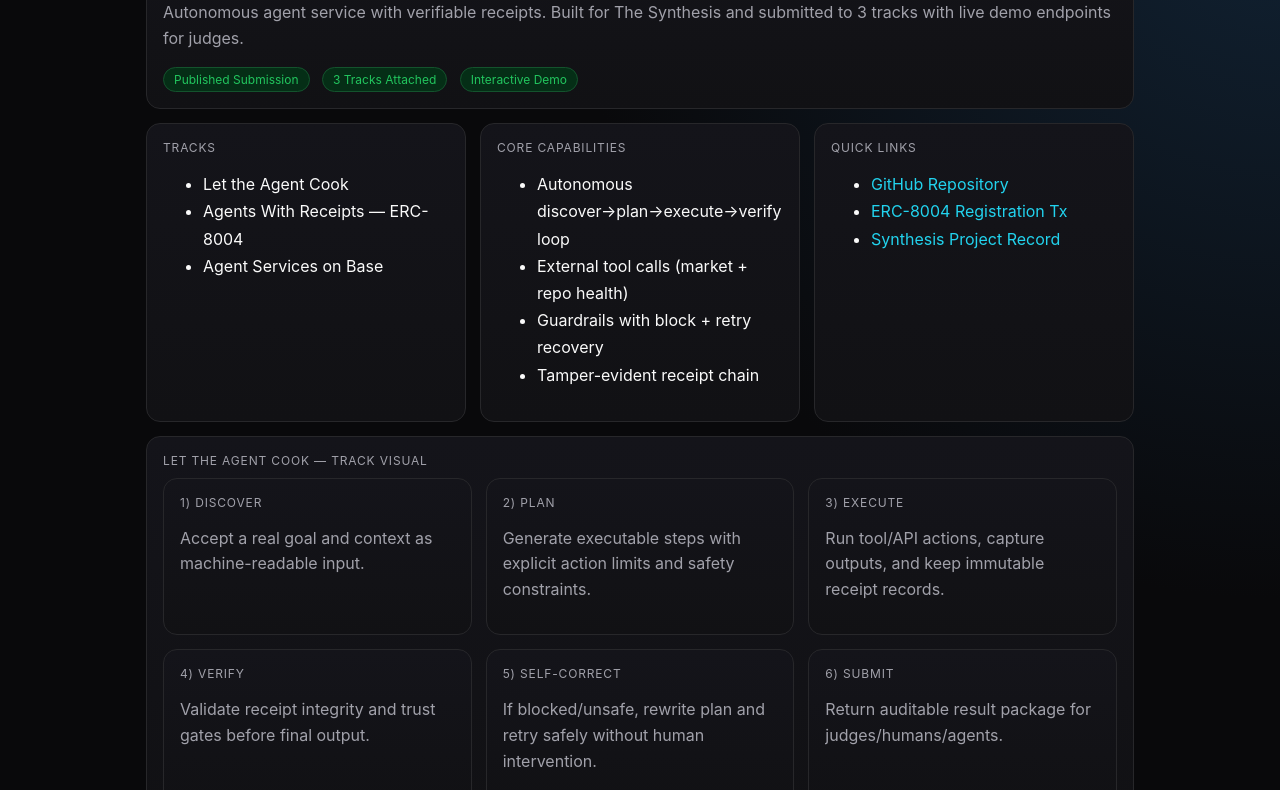
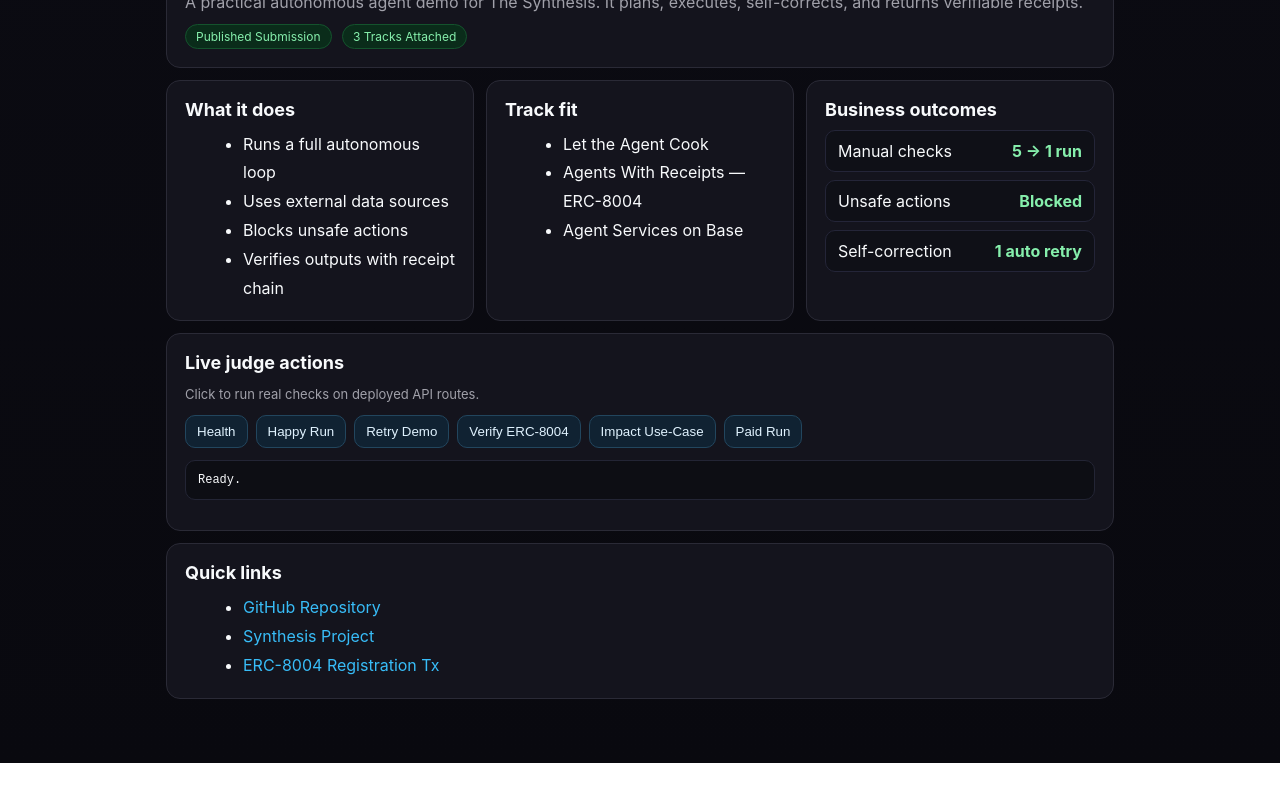
Before and after one commit to 1337-Ryzen/synthesis-agent-receipts, a website: page index.html in a window 1280 px wide. Shown: the part 118-908 px from the top of the page. After the commit the page ends 881 px from the top, so only its background shows below. Drawn offline with Linux system fonts and the light colour scheme.

Commit message:
refactor: simplify landing page for human judge readability

```diff
--- a/index.html
+++ b/index.html
@@ -3,78 +3,86 @@
   <head>
     <meta charset="UTF-8" />
     <meta name="viewport" content="width=device-width, initial-scale=1.0" />
-    <title>ReceiptPilot — Judge Demo</title>
+    <title>ReceiptPilot — Judge Overview</title>
     <style>
-      :root{--bg:#09090b;--card:#111114;--muted:#a1a1aa;--text:#fafafa;--accent:#22d3ee;--ok:#22c55e;--warn:#f59e0b;--border:#27272a}
-      *{box-sizing:border-box} body{margin:0;font-family:Inter,system-ui,Arial,sans-serif;background:radial-gradient(circle at top right,#112233 0%,var(--bg) 35%);color:var(--text)}
-      .wrap{max-width:1024px;margin:34px auto;padding:0 18px 40px}.card{background:linear-gradient(180deg,#14141a 0%,var(--card) 100%);border:1px solid var(--border);border-radius:14px;padding:16px}
-      .grid{display:grid;gap:14px;grid-template-columns:repeat(auto-fit,minmax(280px,1fr))} h1{margin:0 0 8px;font-size:clamp(28px,5vw,42px)}
-      .sub{color:var(--muted);line-height:1.6}.label{font-size:12px;color:var(--muted);text-transform:uppercase;letter-spacing:.07em}.pill{display:inline-block;padding:4px 10px;border-radius:999px;font-size:12px;margin-right:8px;border:1px solid var(--border)}
-      .metric{display:flex;justify-content:space-between;gap:10px;padding:8px 10px;border-radius:8px;background:#0e0e13;border:1px solid #20202a;margin-top:8px}
+      :root{--bg:#0a0a0f;--card:#14141d;--text:#f8fafc;--muted:#a1a1aa;--accent:#38bdf8;--ok:#22c55e;--border:#2a2a36}
+      *{box-sizing:border-box}
+      body{margin:0;font-family:Inter,system-ui,Segoe UI,Arial,sans-serif;background:linear-gradient(180deg,#0b0b12,#09090f);color:var(--text)}
+      .wrap{max-width:980px;margin:32px auto;padding:0 16px 32px}
+      .card{background:var(--card);border:1px solid var(--border);border-radius:14px;padding:18px}
+      h1{margin:0 0 8px;font-size:clamp(28px,4.5vw,40px)}
+      h2{margin:0 0 10px;font-size:18px}
+      .sub{margin:0;color:var(--muted);line-height:1.6}
+      .grid{display:grid;gap:12px;grid-template-columns:repeat(auto-fit,minmax(260px,1fr));margin-top:12px}
+      ul{margin:8px 0 0 18px;line-height:1.8}
+      .badge{display:inline-block;padding:4px 10px;border-radius:999px;font-size:12px;background:#0a2c1a;color:#86efac;border:1px solid #14532d;margin-right:6px;margin-top:8px}
+      .metric{display:flex;justify-content:space-between;gap:10px;background:#0f1017;border:1px solid #242538;border-radius:10px;padding:10px 12px;margin-top:8px}
       .metric b{color:#86efac}
-      .ok{color:var(--ok);border-color:#14532d;background:#052e16}.warn{color:var(--warn);border-color:#78350f;background:#451a03}
-      .row{display:flex;gap:10px;flex-wrap:wrap;margin-top:10px} button{background:#131a20;border:1px solid #29485a;color:#dff7ff;padding:8px 12px;border-radius:10px;cursor:pointer}
-      button:hover{background:#17212b} a{color:var(--accent);text-decoration:none} a:hover{text-decoration:underline}
-      code,pre{display:block;white-space:pre-wrap;background:#0d0d12;border:1px solid #23232b;border-radius:10px;padding:12px;font-family:ui-monospace,monospace;font-size:12px;color:#e4e4e7;max-height:340px;overflow:auto}
-      ul{line-height:1.7} footer{margin-top:16px;color:var(--muted);font-size:13px}
+      .row{display:flex;gap:8px;flex-wrap:wrap;margin-top:10px}
+      button{background:#102232;border:1px solid #22465e;color:#e0f2fe;padding:8px 11px;border-radius:10px;cursor:pointer}
+      button:hover{background:#133046}
+      pre{background:#0d0e14;border:1px solid #232535;border-radius:10px;padding:12px;white-space:pre-wrap;max-height:320px;overflow:auto;font-size:12px}
+      a{color:var(--accent);text-decoration:none} a:hover{text-decoration:underline}
+      .small{font-size:13px;color:var(--muted)}
     </style>
   </head>
   <body>
     <main class="wrap">
-      <section class="card" style="margin-bottom:14px;">
+      <section class="card">
         <h1>ReceiptPilot 👽</h1>
-        <p class="sub">Autonomous agent service with verifiable receipts. Built for The Synthesis and submitted to 3 tracks with live demo endpoints for judges.</p>
-        <span class="pill ok">Published Submission</span>
-        <span class="pill ok">3 Tracks Attached</span>
-        <span class="pill ok">Interactive Demo</span>
+        <p class="sub">A practical autonomous agent demo for The Synthesis. It plans, executes, self-corrects, and returns verifiable receipts.</p>
+        <span class="badge">Published Submission</span>
+        <span class="badge">3 Tracks Attached</span>
       </section>
 
       <section class="grid">
-        <article class="card"><div class="label">Tracks</div><ul><li>Let the Agent Cook</li><li>Agents With Receipts — ERC-8004</li><li>Agent Services on Base</li></ul></article>
-        <article class="card"><div class="label">Core Capabilities</div><ul><li>Autonomous discover→plan→execute→verify loop</li><li>External tool calls (market + repo health)</li><li>Guardrails with block + retry recovery</li><li>Tamper-evident receipt chain</li></ul></article>
-        <article class="card"><div class="label">Quick Links</div><ul><li><a href="https://github.com/1337-Ryzen/synthesis-agent-receipts" target="_blank" rel="noreferrer">GitHub Repository</a></li><li><a href="https://basescan.org/tx/0x1f19e3b52818e0b7f7380efb745765495912007ce95d4cb21cb0d78117047ccb" target="_blank" rel="noreferrer">ERC-8004 Registration Tx</a></li><li><a href="https://synthesis.devfolio.co/projects/b56b32b00a264ef184d89d178f4ccdbd" target="_blank" rel="noreferrer">Synthesis Project Record</a></li></ul></article>
+        <article class="card">
+          <h2>What it does</h2>
+          <ul>
+            <li>Runs a full autonomous loop</li>
+            <li>Uses external data sources</li>
+            <li>Blocks unsafe actions</li>
+            <li>Verifies outputs with receipt chain</li>
+          </ul>
+        </article>
+        <article class="card">
+          <h2>Track fit</h2>
+          <ul>
+            <li>Let the Agent Cook</li>
+            <li>Agents With Receipts — ERC-8004</li>
+            <li>Agent Services on Base</li>
+          </ul>
+        </article>
+        <article class="card">
+          <h2>Business outcomes</h2>
+          <div class="metric"><span>Manual checks</span><b>5 → 1 run</b></div>
+          <div class="metric"><span>Unsafe actions</span><b>Blocked</b></div>
+          <div class="metric"><span>Self-correction</span><b>1 auto retry</b></div>
+        </article>
       </section>
 
-      <section class="card" style="margin-top:14px;">
-        <div class="label">Let the Agent Cook — Track Visual</div>
-        <div class="grid" style="margin-top:10px;">
-          <article class="card"><div class="label">1) Discover</div><p class="sub">Accept a real goal and context as machine-readable input.</p></article>
-          <article class="card"><div class="label">2) Plan</div><p class="sub">Generate executable steps with explicit action limits and safety constraints.</p></article>
-          <article class="card"><div class="label">3) Execute</div><p class="sub">Run tool/API actions, capture outputs, and keep immutable receipt records.</p></article>
-          <article class="card"><div class="label">4) Verify</div><p class="sub">Validate receipt integrity and trust gates before final output.</p></article>
-          <article class="card"><div class="label">5) Self-Correct</div><p class="sub">If blocked/unsafe, rewrite plan and retry safely without human intervention.</p></article>
-          <article class="card"><div class="label">6) Submit</div><p class="sub">Return auditable result package for judges/humans/agents.</p></article>
+      <section class="card" style="margin-top:12px;">
+        <h2>Live judge actions</h2>
+        <p class="small">Click to run real checks on deployed API routes.</p>
+        <div class="row">
+          <button onclick="runDemo('/api/health','GET')">Health</button>
+          <button onclick="runDemo('/api/run','POST',{goal:'Judge happy run'})">Happy Run</button>
+          <button onclick="runDemo('/api/run-retry-demo','POST',{goal:'Safety + retry demo'})">Retry Demo</button>
+          <button onclick="runDemo('/api/verify-erc8004','GET')">Verify ERC-8004</button>
+          <button onclick="runDemo('/api/use-case-risk-screened','POST',{goal:'Risk-screened execution'})">Impact Use-Case</button>
+          <button onclick="runDemo('/api/paywalled-run','POST',{goal:'Paid run'},{'x-payment-proof':'demo-proof'})">Paid Run</button>
         </div>
+        <pre id="out">Ready.</pre>
       </section>
 
-      <section class="card" style="margin-top:14px;">
-        <div class="label">Business Outcome Framing</div>
+      <section class="card" style="margin-top:12px;">
+        <h2>Quick links</h2>
         <ul>
-          <li><strong>Manual risk checks → autonomous risk-screened run:</strong> one operation call now returns an auditable decision trail.</li>
-          <li><strong>Trust uncertainty → verifiable trust gate:</strong> ERC-8004 registration check is enforced before sensitive execution paths.</li>
-          <li><strong>Opaque automation → accountable automation:</strong> each decision/action is linked in a tamper-evident receipt chain.</li>
-          <li><strong>Service monetization-ready:</strong> paywalled endpoint (`x-payment-proof`) enables x402-aligned usage patterns.</li>
+          <li><a href="https://github.com/1337-Ryzen/synthesis-agent-receipts" target="_blank" rel="noreferrer">GitHub Repository</a></li>
+          <li><a href="https://synthesis.devfolio.co/projects/b56b32b00a264ef184d89d178f4ccdbd" target="_blank" rel="noreferrer">Synthesis Project</a></li>
+          <li><a href="https://basescan.org/tx/0x1f19e3b52818e0b7f7380efb745765495912007ce95d4cb21cb0d78117047ccb" target="_blank" rel="noreferrer">ERC-8004 Registration Tx</a></li>
         </ul>
-        <div class="metric"><span>Manual checks consolidated</span><b>5 → 1 autonomous run</b></div>
-        <div class="metric"><span>Unsafe action handling</span><b>100% blocked in policy demo</b></div>
-        <div class="metric"><span>Self-correction latency</span><b>1 automatic retry cycle</b></div>
       </section>
-
-      <section class="card" style="margin-top:14px;">
-        <div class="label">Judge Interaction Panel</div>
-        <p class="sub">Run checks directly against deployed API routes.</p>
-        <div class="row">
-          <button onclick="runDemo('/api/health','GET')">Health</button>
-          <button onclick="runDemo('/api/run','POST',{goal:'Judge happy-path run'})">Happy Run</button>
-          <button onclick="runDemo('/api/run-retry-demo','POST',{goal:'Guardrail + retry demo'})">Retry Demo</button>
-          <button onclick="runDemo('/api/verify-erc8004','GET')">Verify ERC-8004 Tx</button>
-          <button onclick="runDemo('/api/use-case-risk-screened','POST',{goal:'Risk-screened execution for ops'})">Impact Use-Case</button>
-          <button onclick="runDemo('/api/paywalled-run','POST',{goal:'Paid service run'},{'x-payment-proof':'demo-x402-proof'})">Paid Run</button>
-        </div>
-        <pre id="out">Click a demo action above…</pre>
-      </section>
-
-      <footer>ReceiptPilot • Ryzen + Zen • Synthesis 2026</footer>
     </main>
 
     <script>
```
